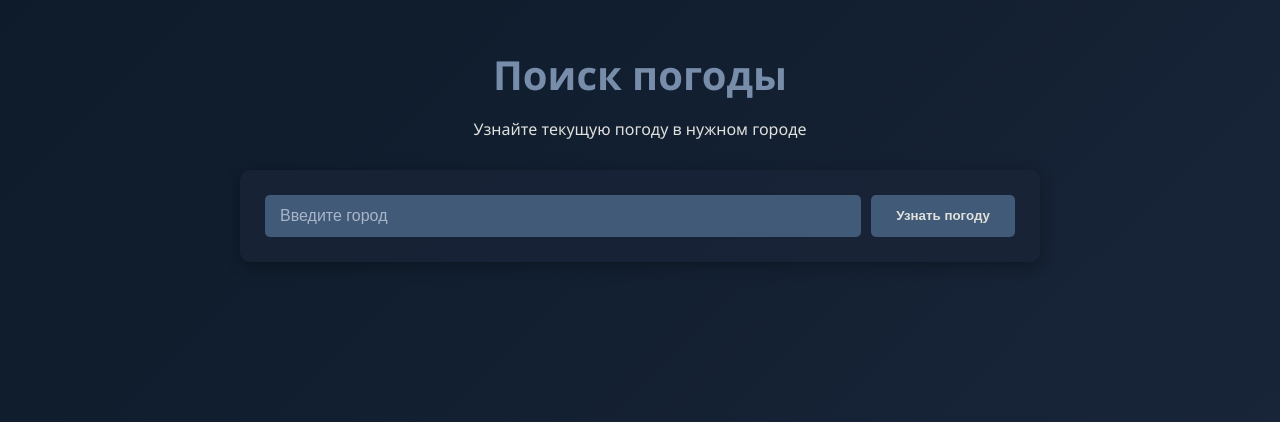
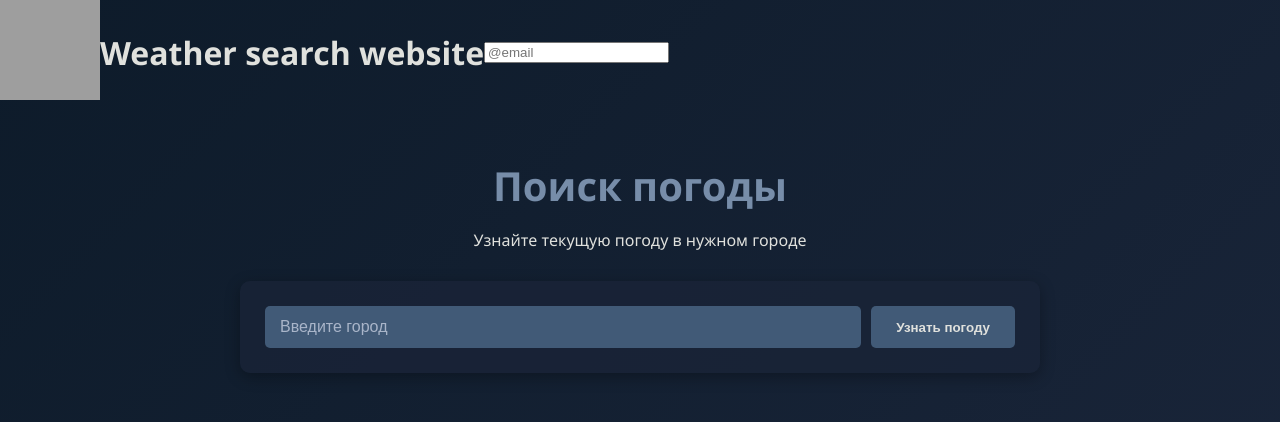
Before and after one commit to Stegrym/weather_website, a Flask app: page / in a window 1280 px wide. Shown: the top 422 px of the page. Run offline with Flask 3, Linux system fonts and the light colour scheme; parts of the project's set-up code (start-up, migrations or seed data) failed here and were passed over; grey boxes are pictures that could not be loaded.

Commit message:
refactor: add logo, icon, link to main page

```diff
--- a/templates/index.html
+++ b/templates/index.html
@@ -1,5 +1,6 @@
 <!DOCTYPE html>
 <html lang="ru">
+<link rel="icon" href="/static/cloud.jpg">
 <head>
     <meta charset="UTF-8">
     <meta name="viewport" content="width=device-width, initial-scale=1.0">
@@ -7,7 +8,12 @@
     <link rel="stylesheet" href="{{ url_for('static', filename='css/style.css') }}">
 </head>
 <body>
-    <div class="container">
+    <header style="display: flex; align-items: center;">
+        <a title="Home page" href="/"><img src="/static/cloud.jpg" width="100" height="100" alt="logo"></a>
+        <h1>Weather search website</h1>
+        <input style="margin-left: auto; margin: 0;" type="email"  placeholder="@email">
+    </header>
+    <section class="container">
         <div class="header">
             <h1>Поиск погоды</h1>
             <p>Узнайте текущую погоду в нужном городе</p>
@@ -47,6 +53,6 @@
             </div>
             {% endif %}
         {% endif %}
-    </div>
+    </section>
 </body>
 </html>
```
